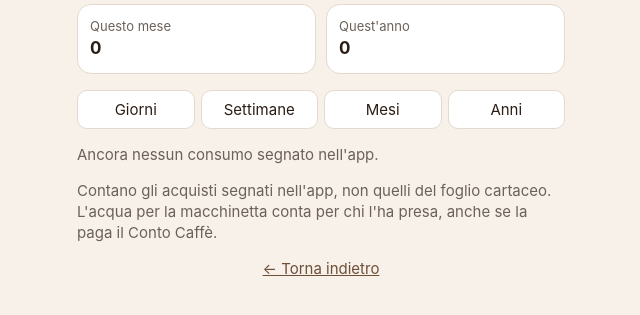
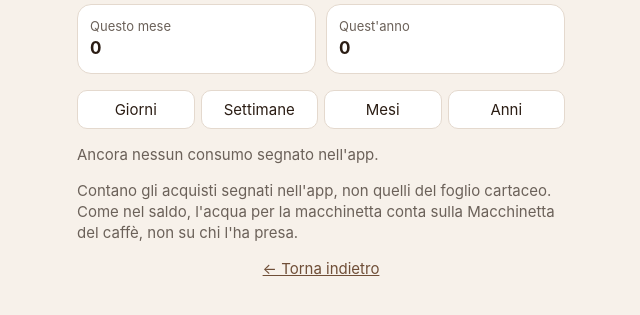
Before and after one commit to FilippoFoiani/CaffeLabCosmac, a Flask app: template templates/statistiche.html in a window 1280 px wide. Shown: the part 328-643 px from the top of the page, without its empty margins (319-959 px from the left). Run offline with Flask 3, Linux system fonts and the light colour scheme; the template is opened without the code that fills it, so the values that code supplies are empty.

Commit message:
«Macchinetta del caffè» al posto di «Conto Caffè»; guida al profilo
- Il conto comune «Conto Caffè» si chiama ora «Macchinetta del caffè»:
  al riavvio l'app lo rinomina da sola (una volta, poi resta modificabile),
  senza toccare saldi e movimenti. Aggiornati tutti i testi.
- Statistiche: come nel saldo, l'acqua per la macchinetta conta sulla
  Macchinetta del caffè e non su chi l'ha presa; in «Consumi di» si
  possono scegliere anche i conti comuni.
- Frasi corrette per qualsiasi nome di conto («sul conto …»,
  «Paga il conto …»).
- GUIDA: nuovo passo 6 su come impostare il profilo (email, avviso del
  lunedì, PayPal e IBAN) e chi vede i dati di pagamento.

Co-Authored-By: Claude Opus 5.5 <noreply@anthropic.com>

```diff
--- a/app.py
+++ b/app.py
@@ -41,7 +41,7 @@ PRODOTTI_DEFAULT = [
     {"codice": "caffe", "nome": "Caffè", "emoji": "☕", "prezzo": 30, "conto": None},
     {"codice": "acqua", "nome": "Acqua", "emoji": "💧", "prezzo": 25, "conto": None},
     {"codice": "acqua_macchinetta", "nome": "Acqua macchinetta", "emoji": "🫗",
-     "prezzo": 25, "conto": "Conto Caffè"},
+     "prezzo": 25, "conto": "Macchinetta del caffè"},
     {"codice": "bicchierino", "nome": "Bicchierino vuoto", "emoji": "🥤", "prezzo": 0, "conto": None},
 ]
 # Magazzino: la merce che si compra e si consuma (quantità e soglie si cambiano da Amministrazione)
@@ -289,6 +289,10 @@ def inizializza_db():
             for nome, giorni in MANUTENZIONI_ESEMPIO:
                 con.execute("INSERT INTO manutenzioni (nome, ogni_giorni, ultima_ts) VALUES (?,?,?)",
                             (nome, giorni, adesso()))
+        # Il conto comune «Conto Caffè» si chiama ora «Macchinetta del caffè» (una volta sola:
+        # dopo l'admin può rinominarlo come vuole)
+        if con.execute("INSERT OR IGNORE INTO impostazioni VALUES ('rinomina_conto_caffe', '1')").rowcount:
+            con.execute("UPDATE persone SET nome='Macchinetta del caffè' WHERE nome='Conto Caffè' AND speciale=1")
         # Prodotti di partenza (una volta sola)
         for i, pr in enumerate(PRODOTTI_DEFAULT):
             if con.execute("SELECT 1 FROM prodotti WHERE codice=?", (pr["codice"],)).fetchone():
@@ -977,7 +981,7 @@ def acquista():
                            gruppo=gruppo, nota=nota, creato_da=u["id"])
             scala_magazzino(mid, pr["id"], q, u["id"])
             if chi != u["id"]:
-                a_carico_di_altri.append(_("{cosa} a carico del {conto}", cosa=nome_prodotto(pr),
+                a_carico_di_altri.append(_("{cosa} sul conto {conto}", cosa=nome_prodotto(pr),
                                            conto=nome_completo(persona(chi))))
     testo = ", ".join(etichetta_prodotto(pr, q) for pr, q in scelte)
     extra = f" ({'; '.join(a_carico_di_altri)})" if a_carico_di_altri else ""
@@ -1445,16 +1449,13 @@ QUANTI_PERIODI = {"giorno": 14, "settimana": 12, "mese": 12}   # gli anni: dal p
 
 
 def consumi(persona_id=None):
-    """[(giorno locale, prodotto_id, quantità)] degli acquisti non annullati, di tutti o di una persona.
-    Un prodotto pagato da un conto comune (es. acqua macchinetta) conta per chi l'ha preso."""
+    """[(giorno locale, prodotto_id, quantità)] degli acquisti non annullati, di tutti o di un conto.
+    Come nel saldo, un prodotto pagato da un conto comune (es. l'acqua macchinetta, pagata dalla
+    Macchinetta del caffè) conta su quel conto, non su chi l'ha preso."""
     righe = db().execute("""
-        SELECT ts, prodotto_id, qta FROM (
-            SELECT m.ts, m.prodotto_id, m.qta,
-                   CASE WHEN p.speciale = 1 AND m.nota LIKE 'presa da %' THEN m.creato_da
-                        ELSE m.persona_id END AS chi
-            FROM movimenti m JOIN persone p ON p.id = m.persona_id
-            WHERE m.tipo = 'acquisto' AND m.annullato = 0 AND m.qta > 0)
-        WHERE ? IS NULL OR chi = ?""", (persona_id, persona_id)).fetchall()
+        SELECT ts, prodotto_id, qta FROM movimenti
+        WHERE tipo = 'acquisto' AND annullato = 0 AND qta > 0 AND (? IS NULL OR persona_id = ?)""",
+                         (persona_id, persona_id)).fetchall()
     return [(da_iso(r["ts"]).astimezone(TZ).date(), r["prodotto_id"], r["qta"]) for r in righe]
 
 
@@ -1499,8 +1500,6 @@ def statistiche():
     periodo = request.args.get("periodo")
     periodo = periodo if periodo in PERIODI else "giorno"
     chi = persona(request.args.get("persona", type=int) or 0)
-    if chi and chi["speciale"]:
-        chi = None
     dati = consumi(chi["id"] if chi else None)
     oggi = datetime.now(TZ).date()
     quanti = QUANTI_PERIODI.get(periodo) or \
@@ -1532,7 +1531,12 @@ def statistiche():
         # il colore segue il prodotto (posizione fissa nell'elenco), non cambia con i filtri
         colori={pr["id"]: min(i, 7) for i, pr in enumerate(tutti_i_prodotti)},
         nomi_prodotti={pr["id"]: nome_prodotto(pr) for pr in tutti_i_prodotti},
-        persone=[p for p in elenco_saldi() if not p["speciale"]])
+        persone=[p for p in elenco_saldi() if not p["speciale"]],
+        # conti comuni che pagano qualche prodotto (es. Macchinetta del caffè per l'acqua macchinetta)
+        conti=db().execute("""SELECT * FROM persone WHERE speciale = 1 AND id IN
+                              (SELECT persona_id FROM movimenti WHERE tipo = 'acquisto'
+                               UNION SELECT addebito_id FROM prodotti WHERE addebito_id IS NOT NULL)
+                              ORDER BY LOWER(nome)""").fetchall())
 
 
 # --------------------------------------------------------------------------
--- a/lingue.py
+++ b/lingue.py
@@ -62,7 +62,7 @@ EN = {
     "Scegli con il +": "Choose with +",
     "a tuo carico": "you pay",
     "conto comune": "shared account",
-    "a carico del {conto}": "paid by {conto}",
+    "sul conto {conto}": "paid by {conto}",
     "Togli uno": "Remove one",
     "Aggiungi uno": "Add one",
     "Ultimo:": "Last:",
@@ -78,7 +78,7 @@ EN = {
     "annullato": "cancelled",
     "Puoi segnare al massimo {n} pezzi per prodotto.": "You can log at most {n} items per product.",
     "Scegli almeno un prodotto con il +.": "Choose at least one product with +.",
-    "{cosa} a carico del {conto}": "{cosa} paid by {conto}",
+    "{cosa} sul conto {conto}": "{cosa} paid by {conto}",
     "Segnato: {cosa}{extra}. Il tuo saldo: {saldo}": "Logged: {cosa}{extra}. Your balance: {saldo}",
     "Questo movimento non si può più annullare. Chiedi all'amministratore.":
         "This transaction can no longer be undone. Ask the administrator.",
@@ -145,13 +145,13 @@ EN = {
     "Email di prova a me": "Test email to me",
     "Invia adesso a tutti": "Send to everyone now",
     "Prodotti e prezzi": "Products and prices",
-    "Un nuovo prezzo vale solo per gli acquisti da ora in poi. Si può scegliere se paga chi lo prende oppure un conto comune (es. l'acqua per la macchinetta la paga il Conto Caffè).":
-        "A new price only applies to purchases from now on. You can choose whether the person who takes it pays, or a shared account (e.g. machine water is paid by the Coffee account).",
+    "Un nuovo prezzo vale solo per gli acquisti da ora in poi. Si può scegliere se paga chi lo prende oppure un conto comune (es. l'acqua per la macchinetta la paga la Macchinetta del caffè).":
+        "A new price only applies to purchases from now on. You can choose whether the person who takes it pays, or a shared account (e.g. machine water is paid by the Coffee machine account).",
     "Nome prodotto": "Product name",
     "Prezzo in euro": "Price in euro",
     "Chi paga": "Who pays",
     "Paga chi lo prende": "Paid by whoever takes it",
-    "Paga il {conto}": "Paid by {conto}",
+    "Paga il conto {conto}": "Paid by {conto}",
     "Attivo": "Active",
     "Attivo (visibile a tutti)": "Active (visible to everyone)",
     "Aggiungi un prodotto": "Add a product",
@@ -285,6 +285,8 @@ EN = {
     # --- statistiche ---
     "Statistiche": "Statistics",
     "Consumi di": "Consumption of",
+    "Conti comuni": "Shared accounts",
+    "Persone": "People",
     "Tutti": "Everyone",
     "tu": "you",
     "Mostra": "Show",
@@ -300,8 +302,8 @@ EN = {
     "Mesi": "Months",
     "Anni": "Years",
     "Ancora nessun consumo segnato nell'app.": "Nothing recorded in the app yet.",
-    "Contano gli acquisti segnati nell'app, non quelli del foglio cartaceo. L'acqua per la macchinetta conta per chi l'ha presa, anche se la paga il Conto Caffè.":
-        "Only purchases recorded in the app count, not those from the paper sheet. Water for the machine counts for whoever took it, even though the Coffee account pays for it.",
+    "Contano gli acquisti segnati nell'app, non quelli del foglio cartaceo. Come nel saldo, l'acqua per la macchinetta conta sulla Macchinetta del caffè, non su chi l'ha presa.":
+        "Only purchases recorded in the app count, not those from the paper sheet. As in the balances, water for the machine counts for the Coffee machine account, not for whoever took it.",
     "oggi": "today",
     "ieri": "yesterday",
     "questa settimana": "this week",
--- a/templates/admin.html
+++ b/templates/admin.html
@@ -127,7 +127,7 @@
 
 <section class="scheda">
   <h2>{{ _('Prodotti e prezzi') }}</h2>
-  <p class="aiuto">{{ _("Un nuovo prezzo vale solo per gli acquisti da ora in poi. Si può scegliere se paga chi lo prende oppure un conto comune (es. l'acqua per la macchinetta la paga il Conto Caffè).") }}</p>
+  <p class="aiuto">{{ _("Un nuovo prezzo vale solo per gli acquisti da ora in poi. Si può scegliere se paga chi lo prende oppure un conto comune (es. l'acqua per la macchinetta la paga la Macchinetta del caffè).") }}</p>
   {% for pr in prodotti %}
   <form method="post" action="{{ url_for('admin_prodotto', prid=pr.id) }}" class="modulo prodotto-admin{% if not pr.attivo %} spento{% endif %}">
     <input type="hidden" name="_csrf" value="{{ csrf_token() }}">
@@ -139,7 +139,7 @@
     </div>
     <select name="addebito_id" aria-label="{{ _('Chi paga') }}">
       <option value="">{{ _('Paga chi lo prende') }}</option>
-      {% for c in conti %}<option value="{{ c.id }}" {% if c.id == pr.addebito_id %}selected{% endif %}>{{ _('Paga il {conto}', conto=c|nome) }}</option>{% endfor %}
+      {% for c in conti %}<option value="{{ c.id }}" {% if c.id == pr.addebito_id %}selected{% endif %}>{{ _('Paga il conto {conto}', conto=c|nome) }}</option>{% endfor %}
     </select>
     <div class="riga-campi tra">
       <label class="spunta"><input type="checkbox" name="attivo" value="1" {% if pr.attivo %}checked{% endif %}> {{ _('Attivo (visibile a tutti)') }}</label>
@@ -158,7 +158,7 @@
       </div>
       <select name="addebito_id" aria-label="{{ _('Chi paga') }}">
         <option value="">{{ _('Paga chi lo prende') }}</option>
-        {% for c in conti %}<option value="{{ c.id }}">{{ _('Paga il {conto}', conto=c|nome) }}</option>{% endfor %}
+        {% for c in conti %}<option value="{{ c.id }}">{{ _('Paga il conto {conto}', conto=c|nome) }}</option>{% endfor %}
       </select>
       <button type="submit" class="btn">{{ _('Aggiungi') }}</button>
     </form>
--- a/templates/home.html
+++ b/templates/home.html
@@ -79,7 +79,7 @@
        data-emoji="{{ pr.emoji }}">
     <div class="prodotto-info">
       <div class="prodotto-nome"><span class="emoji">{{ pr.emoji }}</span>{{ _(pr.nome) }}</div>
-      <div class="piccolo">{{ pr.prezzo_cent|euro(false) }}{% if pr.addebito_id %} · {{ _('a carico del {conto}', conto=conti.get(pr.addebito_id, _('conto comune'))) }}{% endif %}</div>
+      <div class="piccolo">{{ pr.prezzo_cent|euro(false) }}{% if pr.addebito_id %} · {{ _('sul conto {conto}', conto=conti.get(pr.addebito_id, _('conto comune'))) }}{% endif %}</div>
     </div>
     <div class="stepper">
       <button type="button" class="step meno" aria-label="{{ _('Togli uno') }}: {{ _(pr.nome) }}">−</button>
--- a/templates/persona.html
+++ b/templates/persona.html
@@ -11,6 +11,6 @@
     <a class="btn" href="{{ url_for('paga', verso='dato', a=p.id) }}">💶 {{ _('Ho dato dei soldi a {nome}', nome=p|nome) }}</a>
   {% endif %}
 </section>
-{% if not p.speciale %}<p class="aiuto"><a href="{{ url_for('statistiche', persona=p.id) }}">📈 {{ _('Vedi i suoi consumi') }}</a></p>{% endif %}
+<p class="aiuto"><a href="{{ url_for('statistiche', persona=p.id) }}">📈 {{ _('Vedi i suoi consumi') }}</a></p>
 <p class="aiuto centro"><a href="{{ url_for('saldi') }}">← {{ _('Saldi di tutti') }}</a></p>
 {% endblock %}
--- a/templates/statistiche.html
+++ b/templates/statistiche.html
@@ -14,9 +14,14 @@
   <label for="persona">{{ _('Consumi di') }}</label>
   <select id="persona" name="persona" data-invia-subito>
     <option value="">{{ _('Tutti') }}</option>
+    {% if conti %}<optgroup label="{{ _('Conti comuni') }}">
+      {% for p in conti %}<option value="{{ p.id }}" {% if chi and chi.id == p.id %}selected{% endif %}>{{ p|nome }}</option>{% endfor %}
+    </optgroup>{% endif %}
+    <optgroup label="{{ _('Persone') }}">
     {% for p in persone %}
     <option value="{{ p.id }}" {% if chi and chi.id == p.id %}selected{% endif %}>{{ p|nome }}{% if p.id == utente.id %} ({{ _('tu') }}){% endif %}</option>
     {% endfor %}
+    </optgroup>
   </select>
   <noscript><button type="submit" class="btn">{{ _('Mostra') }}</button></noscript>
 </form>
@@ -58,7 +63,7 @@
   {% endfor %}
 </ul>
 {% endif %}
-<p class="aiuto">{{ _("Contano gli acquisti segnati nell'app, non quelli del foglio cartaceo. L'acqua per la macchinetta conta per chi l'ha presa, anche se la paga il Conto Caffè.") }}</p>
+<p class="aiuto">{{ _("Contano gli acquisti segnati nell'app, non quelli del foglio cartaceo. Come nel saldo, l'acqua per la macchinetta conta sulla Macchinetta del caffè, non su chi l'ha presa.") }}</p>
 <p class="aiuto centro"><a href="{{ url_for('home') }}">← {{ _('Torna indietro') }}</a></p>
 {% endblock %}
 
```
Also changed, not shown: CLAUDE.md (+1 -1 lines), GUIDA.md (+19 -5 lines), test_app.py (+24 -10 lines).
